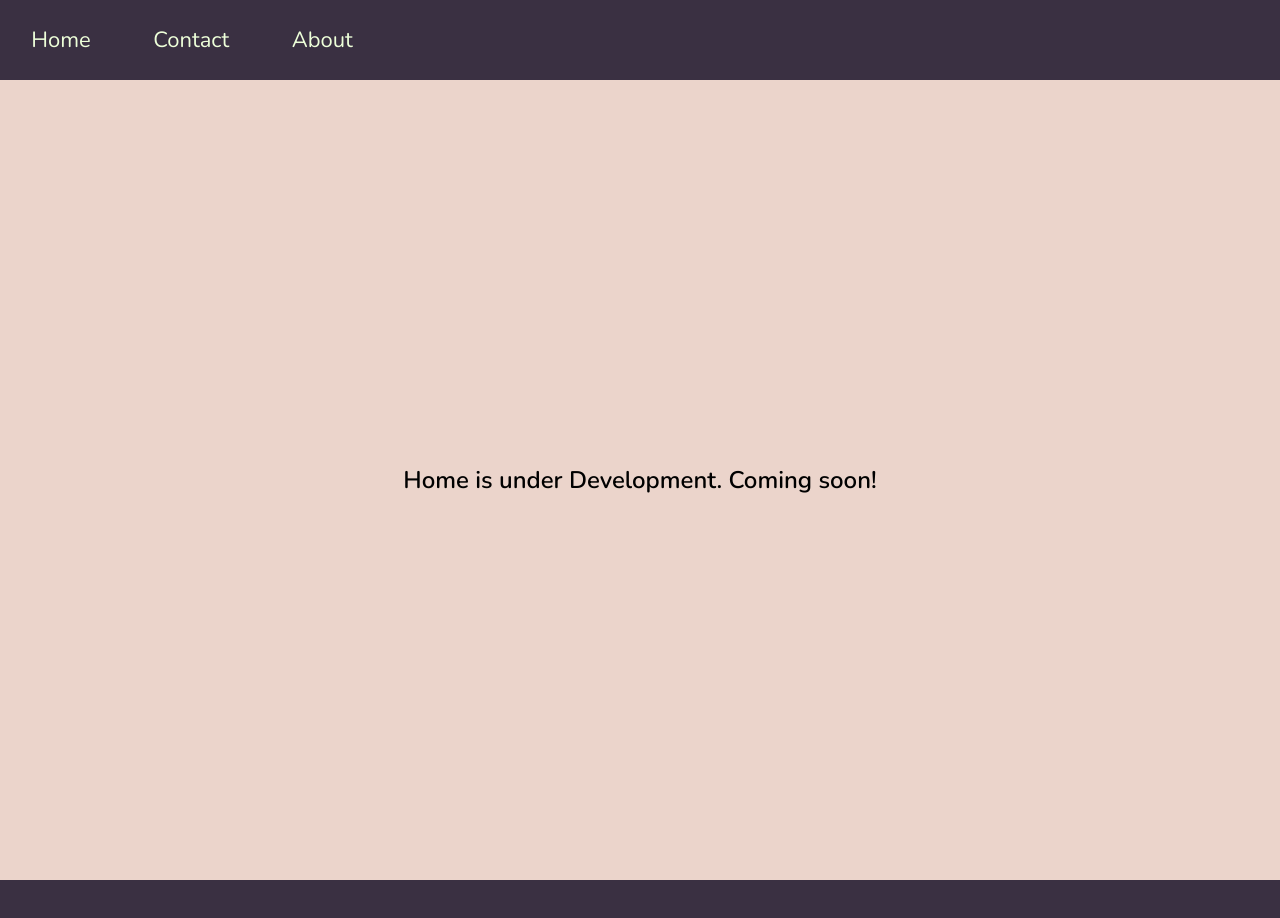
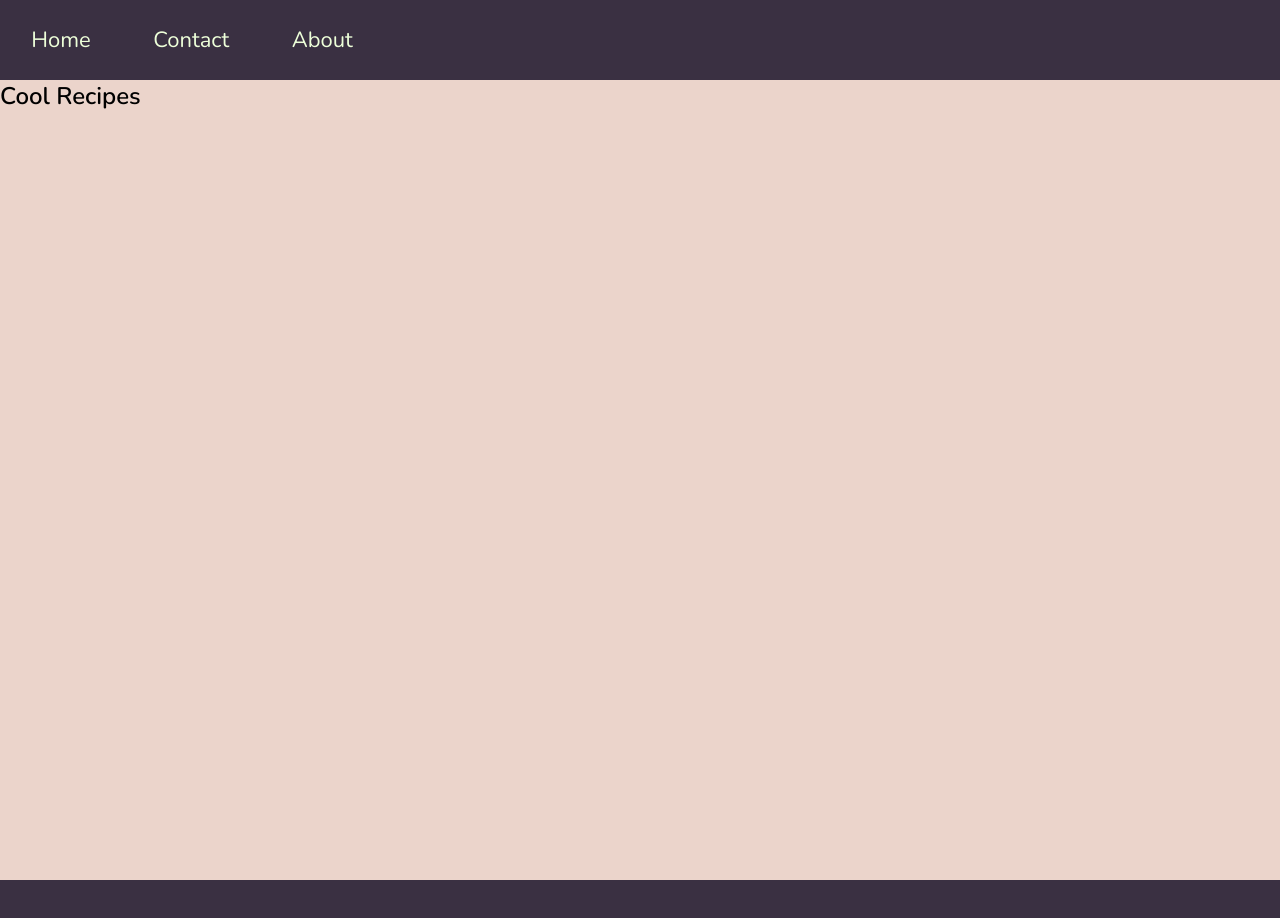
Before and after one commit to fletcher-greg/trello-clone, a React (Create React App) app: page / in a window 1280 px wide. Shown: the top 918 px of the page. Built offline with nearby package versions, Linux system fonts and the light colour scheme.

Commit message:
text area conditional render

```diff
--- a/src/App.css
+++ b/src/App.css
@@ -2,6 +2,12 @@ ul {
   list-style-type: none;
 }
 
+/* HOME */
+
+.Home {
+  height: 100vh;
+  background-color: #ebd4cb;
+}
 .ComingSoon {
   display: grid;
   place-items: center;
@@ -49,3 +55,9 @@ ul {
   padding: 0 80px;
   max-width: 1440px;
 }
+
+/* CARD */
+
+.Card {
+  width: 272px;
+}
--- /dev/null
+++ b/src/components/card/index.js
@@ -0,0 +1,40 @@
+import React, { useState, useRef, useEffect } from "react";
+
+export default () => {
+  const node = useRef();
+  let [title, setTitle] = useState("");
+  let [clicked, setClicked] = useState(false);
+  function handleClick(e) {
+    if (node.current.contains(e.target)) {
+      console.log("inside me!");
+      return;
+    }
+    console.log(node);
+    console.log("false bro");
+    setClicked(false);
+  }
+  useEffect(() => {
+    document.addEventListener("mousedown", handleClick);
+
+    return () => {
+      document.removeEventListener("mousedown", handleClick);
+    };
+  }, []);
+  return (
+    <section className="Card">
+      <div className="card-header">
+        {clicked ? (
+          <textarea style={{ display: "none" }}></textarea>
+        ) : (
+          <h2
+            ref={node}
+            onClick={() => setClicked(true)}
+            className="card-title"
+          >
+            Cool Recipes
+          </h2>
+        )}
+      </div>
+    </section>
+  );
+};
--- a/src/pages/home/index.js
+++ b/src/pages/home/index.js
@@ -1,10 +1,11 @@
 import React from "react";
-import ComingSoon from "../../components/ComingSoon";
+
+import Card from "../../components/card";
 
 export default () => {
   return (
     <main className="Home">
-      <ComingSoon title="Home" />
+      <Card />
     </main>
   );
 };
```
